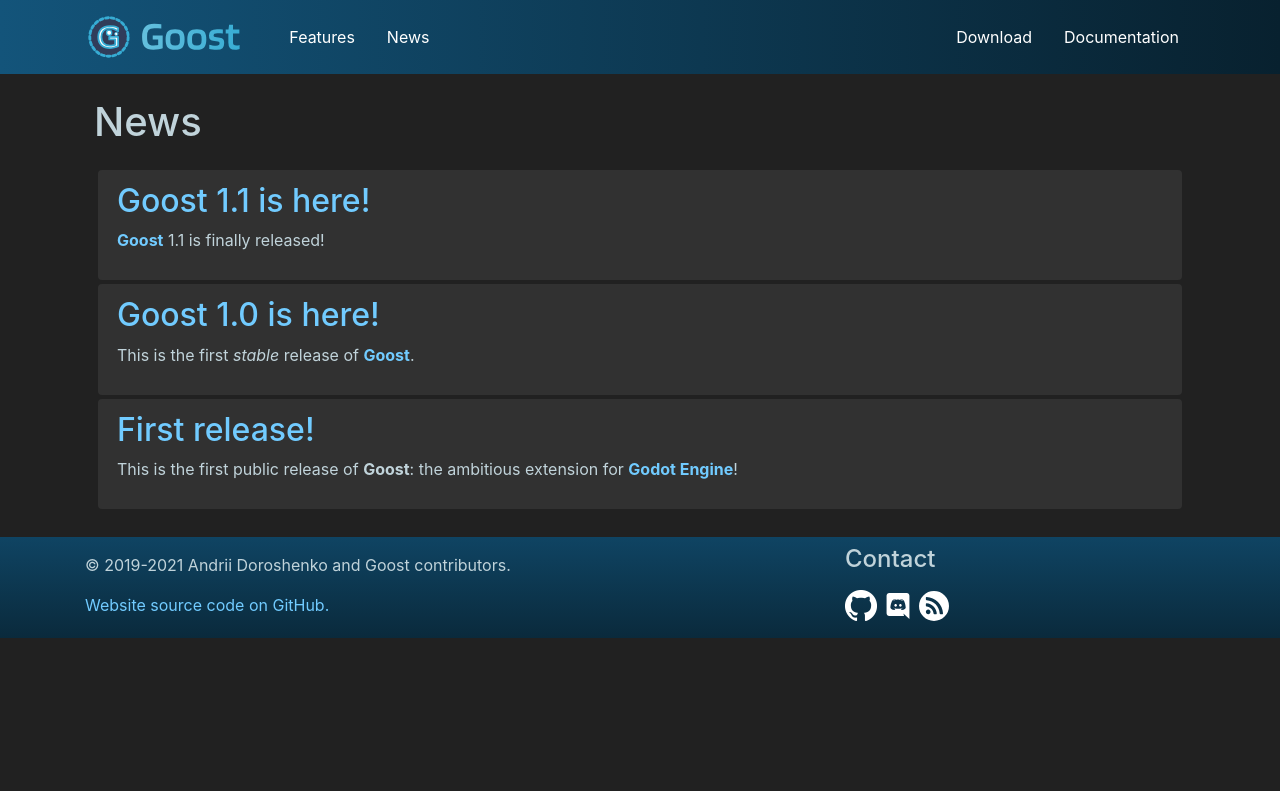
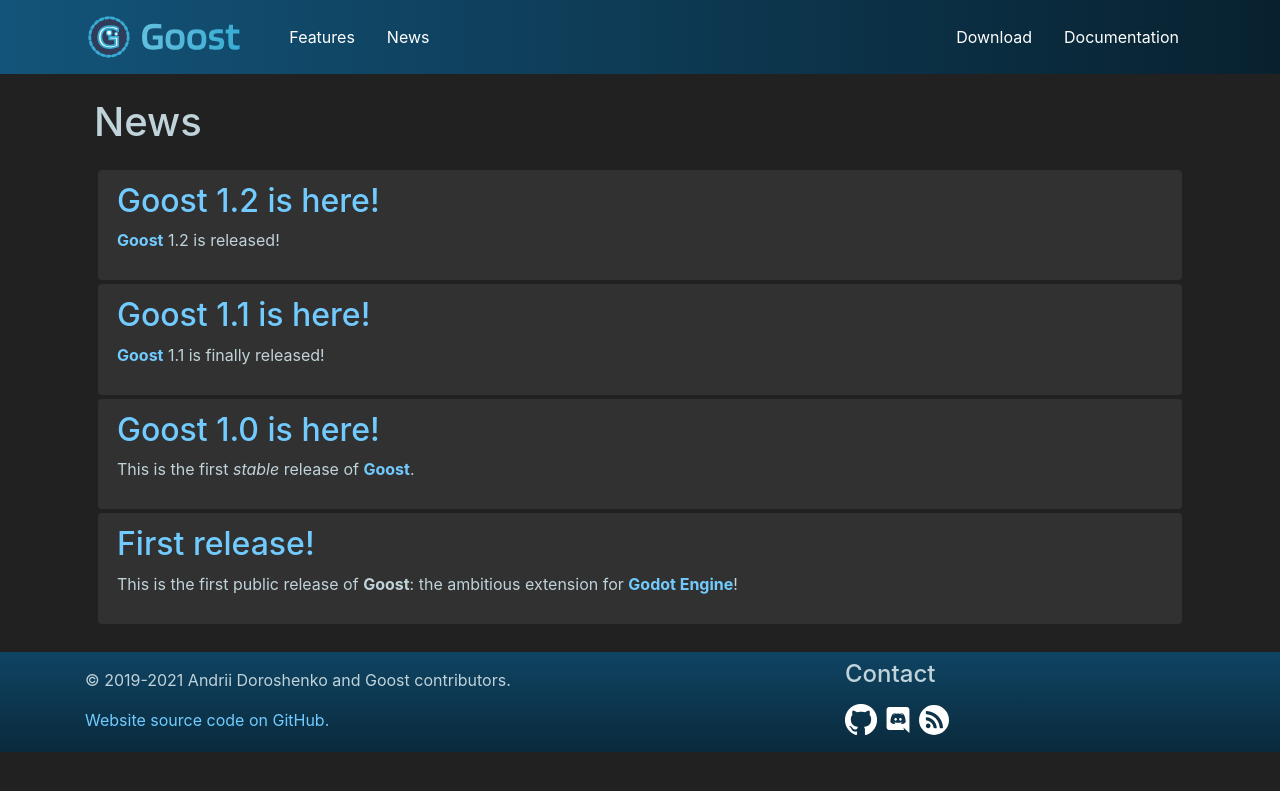
Before and after one commit to goostengine/goostengine.github.io, a Jekyll site: the page built from news.html, in a window 1280 px wide. Shown: the top 791 px of the page. Built offline with Jekyll 4.4.1, drawn with Linux system fonts in a browser that asks for light colours.

Commit message:
Add Goost 1.2 release announcement

```diff
--- a/_data/version.json
+++ b/_data/version.json
@@ -1,7 +1,7 @@
 {
-    "goost": "1.1-stable",
-    "godot": "3.4-stable",
-    "godot_raw": "3.4",
-    "godot_templates": "3.4.stable",
+    "goost": "1.2-stable",
+    "godot": "3.4.1-stable",
+    "godot_raw": "3.4.1",
+    "godot_templates": "3.4.1.stable",
     "download_url_root": "https://github.com/goostengine/goost/releases/download/"
 }
--- /dev/null
+++ b/_posts/21-12-21-goost-1.2-is-here.md
@@ -0,0 +1,29 @@
+---
+title:  "Goost 1.2 is here!"
+layout: post
+author: Andrii Doroshenko (Xrayez)
+---
+
+[**Goost**](https://github.com/goostengine/goost) 1.2 is released!
+
+<!--more-->
+
+## [Download](/download.html)
+
+-----
+
+Goost 1.2 is a new release adding a bunch of new useful features.
+
+* Play MIDI files (a new ["Audio" component](https://goost.readthedocs.io/en/latest/components/audio.html) is introduced as well).
+* Debug draw from anywhere using [`Debug2D` singleton](https://github.com/goostengine/goost/pull/162).
+* Spawn nodes from scenes and scripts using [`Spawner2D` node](https://github.com/goostengine/goost/pull/165).
+* Added GoostMath singleton, with interpolation functions such as Bezier, Catmull-Rom etc.
+* ... and more.
+
+Please
+[report any issues](https://github.com/goostengine/goost/issues/new/choose) you
+find with Goost. For more details about the release, proceed to relevant
+[1.2-stable](https://github.com/goostengine/goost/discussions/169) release
+discussion page at GitHub, and don't forget to spread the word!
+
+Thanks!
```
